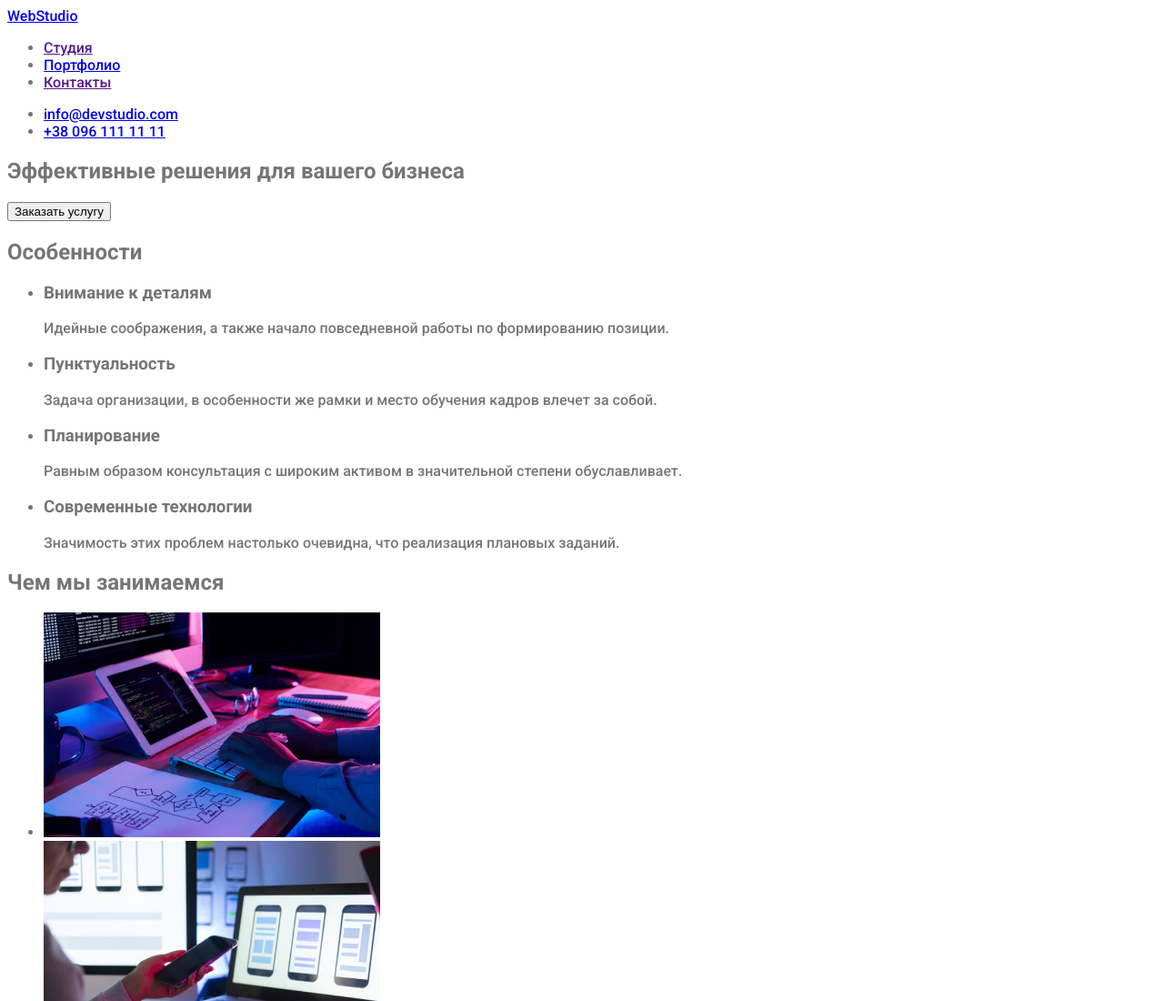
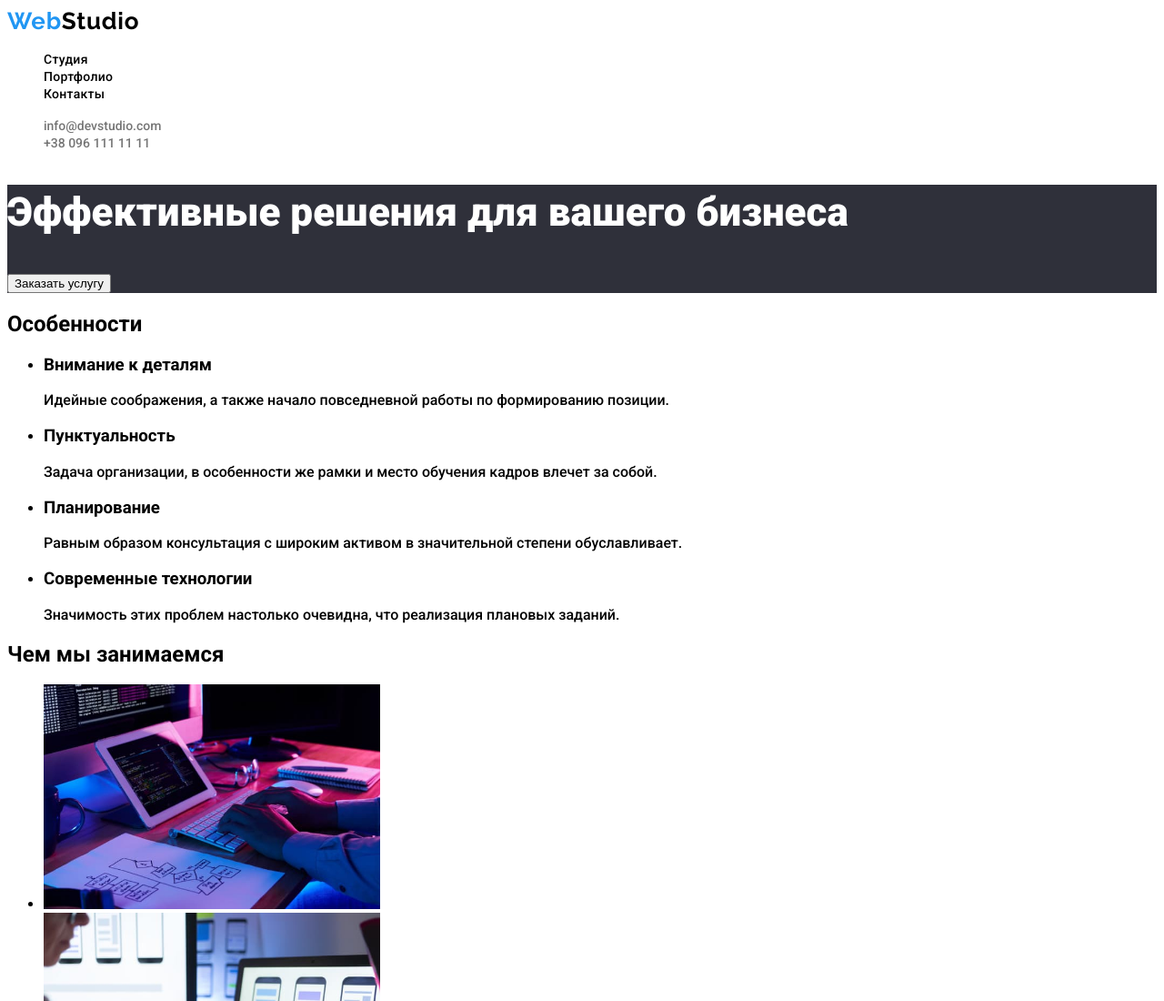
Before and after one commit to Akksiniya/goit-markup-hw-02, a plain HTML site: page index.html in a window 1280 px wide. Shown: the top 1100 px of the page at 91% size. Drawn offline with Linux system fonts and the light colour scheme.

Commit message:
оформление стилей  header

```diff
--- a/css/style.css
+++ b/css/style.css
@@ -2,6 +2,7 @@
   --main-color:  #FFFFFF;
   --text-ft-color: rgba(255, 255, 255, 0.6)
   --text-color: #212121;
+  --text-accent-color: #ffffff;
   --text-sec-color:#757575;
   --accent-color:#2196f3;
   --bg-color: #F5F4FA;
@@ -11,9 +12,85 @@
 
 body {
     background-color: var(--main-color);
-    color: var(--text-sec-color);
+    color: var(--text-color);
 
     font-family: Roboto, sans-serif;
 
 
 }
+
+.list {
+  list-style: none;
+}
+
+.link {
+  text-decoration: none;
+}
+
+/*------------------------------header-------------------------------*/
+
+.logo-web,
+.logo-studio {
+
+font-family: 'Raleway', sans-serif;
+font-weight: 700;
+font-size: 26px;
+line-height: 1.2;
+letter-spacing: 0.03em;
+}
+
+.logo-web {
+  color: var(--accent-color);
+}
+
+.logo-studio {
+  color: #000000;
+
+}
+
+.nav-link {
+font-weight: 500;
+font-size: 14px;
+line-height: 1.1;
+letter-spacing: 0.02em;
+
+color: var(--text-color);
+}
+
+.nav-link:hover,
+.nav-link:focus {
+
+  color: var(--accent-color);
+}
+
+.mail-link,
+.tel-link {
+font-weight: 500;
+font-size: 14px;
+line-height: 1.1;
+
+color: var(--text-sec-color);
+}
+
+.mail-link:hover,
+.mail-link:focus,
+.tel-link:hover,
+.tel-link:focus {
+
+  color: var(--accent-color);
+}
+
+/*--------------------------hero-----------------*/
+
+.hero {
+background-color: var(--bg-accent-color);
+}
+
+.hero-title {
+
+font-weight: 900;
+font-size: 44px;
+line-height: 1.4;
+letter-spacing: 6%;
+color: var(--text-accent-color);
+}
--- a/index.html
+++ b/index.html
@@ -17,27 +17,29 @@
 
   <body>
     <!--Шапка-->
-    <header>
+    <header class="header">
       <nav>
-        <a href="/">WebStudio</a>
-        <ul>
-          <li><a href="">Студия</a></li>
-          <li><a href="./portfolio.html">Портфолио</a></li>
-          <li><a href="">Контакты</a></li>
+        <a href="/" class="logo-link link">
+          <span class="logo-web">Web</span><span class="logo-studio">Studio</span>
+        </a>
+        <ul class="nav-list list">
+          <li><a href="" class="nav-link link">Студия</a></li>
+          <li><a href="./portfolio.html" class="nav-link link">Портфолио</a></li>
+          <li><a href="" class="nav-link link">Контакты</a></li>
         </ul>
       </nav>
 
-      <ul>
-        <li><a href="mailto:info@devstudio.com">info@devstudio.com</a></li>
-        <li><a href="tel:+380961111111">+38 096 111 11 11</a></li>
+      <ul class="contact-list list">
+        <li><a href="mailto:info@devstudio.com" class="mail-link link">info@devstudio.com</a></li>
+        <li><a href="tel:+380961111111" class="tel-link link">+38 096 111 11 11</a></li>
       </ul>
     </header>
 
     <!--Основное-->
     <main>
-      <section>
-        <h1>Эффективные решения для вашего бизнеса</h1>
-        <button type="button">Заказать услугу</button>
+      <section class="hero">
+        <h1 class="hero-title">Эффективные решения для вашего бизнеса</h1>
+        <button type="button" class="hero-button">Заказать услугу</button>
       </section>
 
       <section>
```
